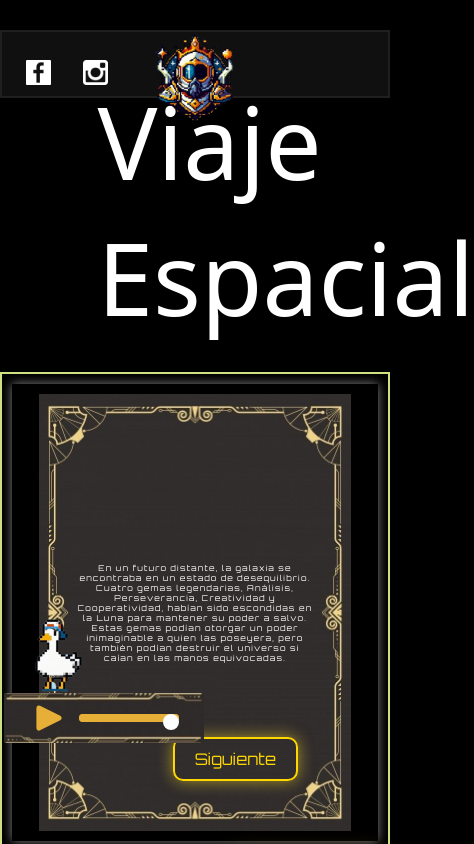
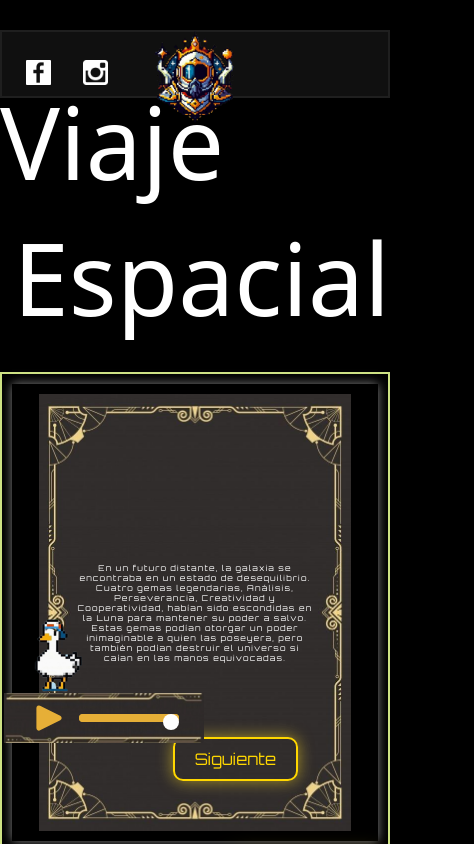
Before and after one commit to Calabacyn/ViajeEspacial.github.io, a plain HTML site: page index.html in a window 390 px wide. Shown: the top 844 px of the page, 474 px wide, since content can reach past the window. Drawn offline with Linux system fonts and the light colour scheme; a web font is replaced by a local one.

Commit message:
Update style.css
cambio en el titulo de la media más chica

```diff
--- a/style.css
+++ b/style.css
@@ -669,7 +669,15 @@ footer ul li::before {
         padding: 10%; /* Reduce el padding para pantallas pequeñas */
         font-size: 0.9rem;
     }
+    .main-title {
 
+       margin: auto;
+       margin-top: 100px;
+        position: static;
+        width: 100%;
+        font-size: 80
+            px; /* Tamaño más pequeño para pantallas pequeñas */
+        }
     .box_capitulo {
 
         width: 427px;
```
